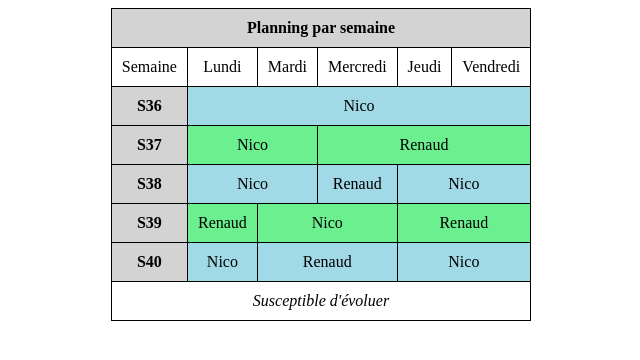
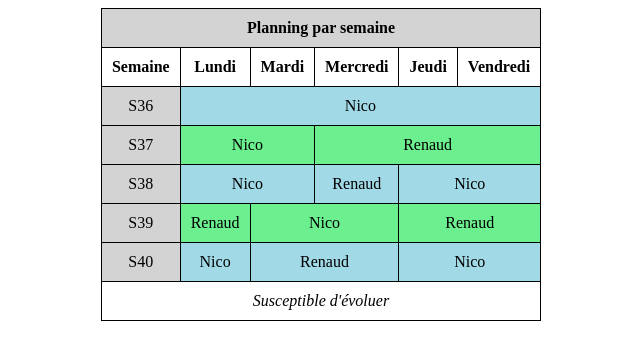
Before and after one commit to bendev89/tableau, a plain HTML site: page index.html in a window 1280 px wide. Shown: the whole page, without its empty margins (319-959 px from the left). Drawn offline with Linux system fonts and the light colour scheme.

Commit message:
correction entete et validation

```diff
--- a/index.html
+++ b/index.html
@@ -13,38 +13,38 @@
           <th colspan="6">Planning par semaine</th>
         </tr>
         <tr>
-          <td>Semaine</td>
-          <td>Lundi</td>
-          <td>Mardi</td>
-          <td>Mercredi</td>
-          <td>Jeudi</td>
-          <td>Vendredi</td>
+          <th>Semaine</th>
+          <th>Lundi</th>
+          <th>Mardi</th>
+          <th>Mercredi</th>
+          <th>Jeudi</th>
+          <th>Vendredi</th>
         </tr>
       </thead>
       <tbody>
         <tr>
-          <th>S36</th>
+          <th scope="row">S36</th>
           <td colspan="5">Nico</td>
         </tr>
         <tr>
-          <th>S37</th>
+          <th scope="row">S37</th>
           <td colspan="2">Nico</td>
           <td colspan="3">Renaud</td>
         </tr>
         <tr>
-          <th>S38</th>
+          <th scope="row">S38</th>
           <td colspan="2">Nico</td>
           <td>Renaud</td>
           <td colspan="2">Nico</td>
         </tr>
         <tr>
-          <th>S39</th>
+          <th scope="row">S39</th>
           <td>Renaud</td>
           <td colspan="2">Nico</td>
           <td colspan="2">Renaud</td>
         </tr>
         <tr>
-          <th>S40</th>
+          <th scope="row">S40</th>
           <td>Nico</td>
           <td colspan="2">Renaud</td>
           <td colspan="2">Nico</td>
@@ -52,9 +52,7 @@
       </tbody>
 
       <tfoot>
-        <td colspan="6">Susceptible d'évoluer
-
-        </td>
+        <tr><td colspan="6">Susceptible d'évoluer</td></tr>
       </tfoot>
     </table>
   </body>
--- a/style.css
+++ b/style.css
@@ -5,7 +5,11 @@ table, th, td {
     text-align: center;
     }
 
-    th {
+    thead tr:nth-child(1){
+        background-color: #D3D3D3;
+    }
+    th[scope="row"] {
+        font-weight: normal;
         background-color: #D3D3D3;
     }
     table {
```
